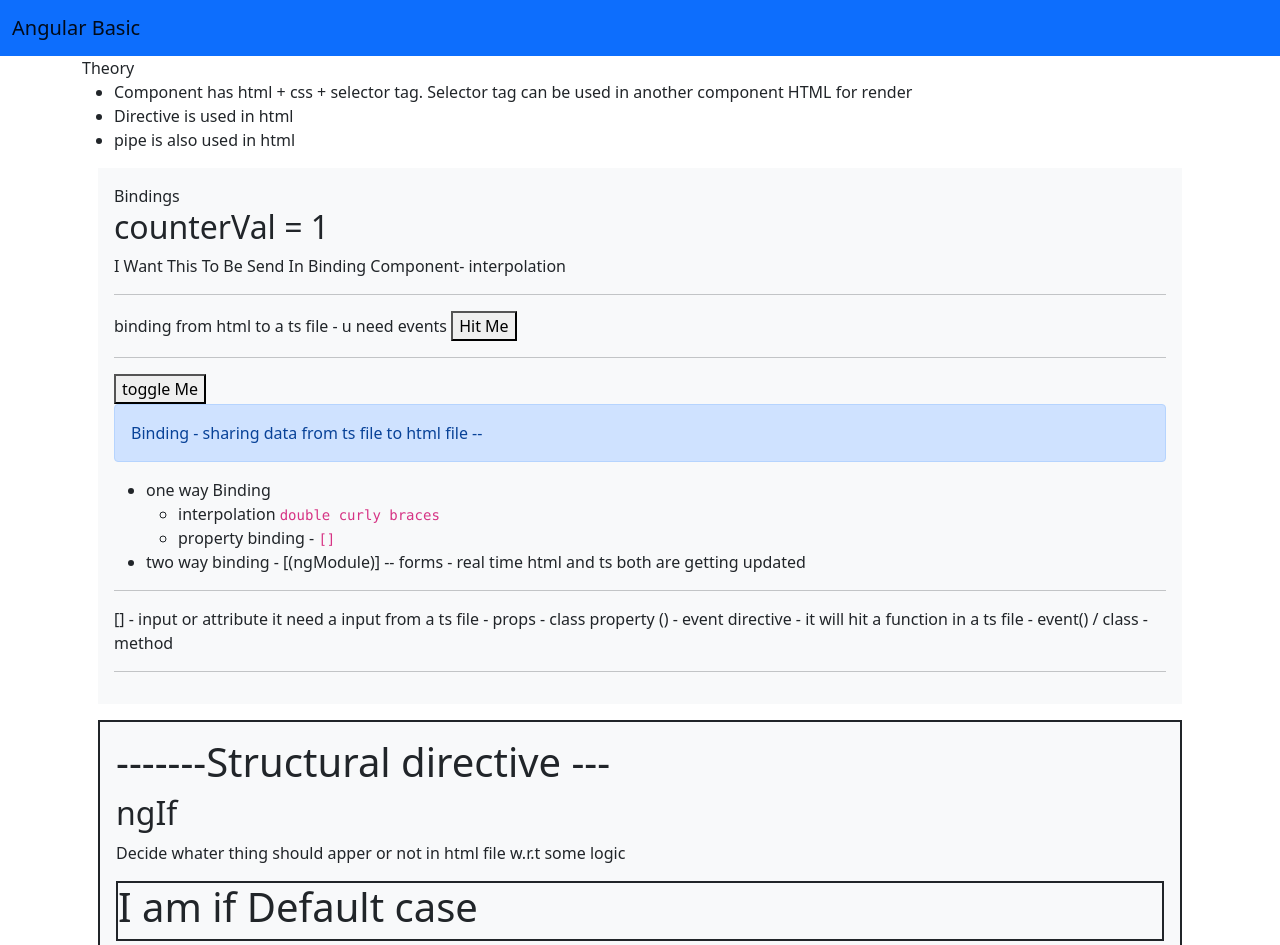
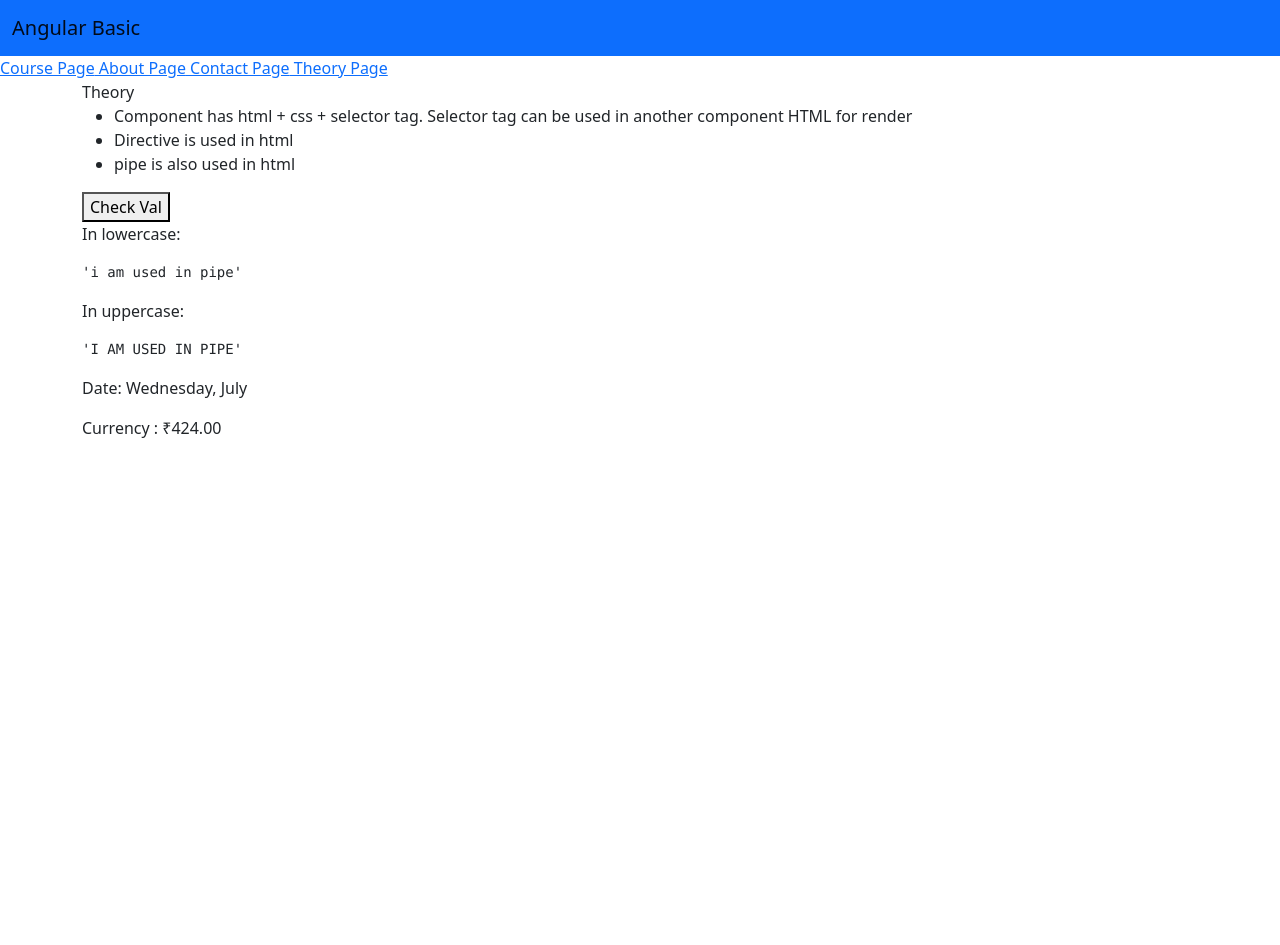
Before and after one commit to lblower/angular-basics, an Angular app: page /theory in a window 1280 px wide. Shown: the top 945 px of the page. After the commit the page ends 800 px from the top, so only its background shows below. Built offline with nearby package versions, Linux system fonts and the light colour scheme.

Commit message:
Angular Routing

```diff
--- a/src/app/app.component.html
+++ b/src/app/app.component.html
@@ -1,129 +1,13 @@
 <app-header></app-header>
 
+<nav>
+  <a routerLink="/course"> Course Page</a>
+  <a routerLink="/about"> About Page</a>
+  <a routerLink="/contact"> Contact Page</a>
+  <a routerLink="/theory"> Theory Page</a>
+</nav>
+<div class="container">
 
-<div class="container">
-<app-theory></app-theory>
-<!-- Sharing /communicating b/w parent and child component -->
-  <app-binding-code [printValueFromApp]="printMe" [counterVal]="counter" (eventHitInParent)="eventHit()" ></app-binding-code>
-  <!-- i want printMe value should come from parent -->
+  <router-outlet></router-outlet>
 
-  <!-- this is binding is  child because it's inside app.component
-  Parent right now is app.component and child is binding component
-
-  -->
-
-
-  <section class="m-3 p-3 bg-light">
-    <h1>-------Structural directive ---</h1>
-    <div class="conatiner">
-      <h2>ngIf</h2>
-      <p>
-        Decide whater thing should apper or not in html file w.r.t some logic
-      </p>
-      <div *ngIf="showHide">
-        <h1>I am a heading visible to u</h1>
-      </div>
-
-      <section class="alert alert-primary" *ngIf="caseKey === 1">
-        <h1>Sign In</h1>
-      </section>
-      <section *ngIf="caseKey === 2">
-        <h1>Log Out</h1>
-      </section>
-      <section *ngIf="caseKey != 1 && caseKey != 2">
-        <h1>I am if Default case</h1>
-      </section>
-    </div>
-
-    <div class="conatiner">
-      <h2>ngSwitch</h2>
-
-      <span [ngSwitch]="caseKey">
-        <section class="alert alert-primary" *ngSwitchCase="1">
-          <h1>I am Switch case one</h1>
-        </section>
-        <section *ngSwitchCase="2">
-          <h1>I am Switch case two</h1>
-        </section>
-        <section *ngSwitchDefault>
-          <h1>I am Switch Default case</h1>
-        </section>
-      </span>
-    </div>
-    <div class="conatiner">
-      <h2>ngFor</h2>
-      <ul>
-        <li *ngFor="let item of arrVal">
-            {{item}}
-        </li>
-      </ul>
-
-      <div *ngIf="printUserData && printUserData.length">
-
-          I have this much elements - {{printUserData}}
-
-
-
-          <div *ngFor="let userData of printUserDat" >
-              hello <b> {{userData['name']}}  </b>static data
-              <div>
-                {{userData['picture']}}
-
-                <!-- <img src="{{userData['picture']}}" alt="image" />  one way -->
-
-                <img [src]="userData['picture']" alt="image" />
-                  [] - inside html tag before closing
-                 double curly brece inside html tag
-              </div>
-          </div>
-
-          <div *ngFor='let itemValue of  ["asda","Hello","example"]'>
-              {{itemValue}}
-          </div>
-      </div>
-
-    </div>
-    <hr />
-    <section class="theory">
-      -------Strutural --- -- playing with dom - hide/show elements
-      *ngIf="expression" *<span [ngSwitch]="">
-        <p *ngSwitchCase="true"></p>
-        <p *ngSwitchCase="false"></p>
-        <p *ngSwitchDefault></p>
-      </span>
-
-      *ngFor="let item of items" ------------------------------- Attribute
-      Diretive ngStlye ngclass -- it's play with a html tag attributes
-      -----------
-    </section>
-  </section>
-
-  <section class="bg-light" >
-      <!-- <h1 style="border:3px solid dotted; color:red">Attribute Directive</h1> -->
-    <button (click)="toogleColor()">ColorChnge</button>
-      <h1 class="alert" [ngClass]="{'alert-danger newclass redclass': redClass , 'alert-primary': !redClass }"  >Attribute Directive</h1>
-
-      alert-primary / alert-danger
-      -ngClass - ngStyle - helps u to attach a class / style Dynamically
-
-    <img src="https://picsum.photos/200/300" alt="image" class="figure" id="dummyimage"  />
-    <hr/>
-    <input type="text" name="search"  class="alert alert-danger" placeholder="Type something"/>
-  </section>
-
-  <section class="p-3 m-auto">
-  <div class="container" [ngClass]="{ 'bg-light': true }">
-    <header>Component</header>
-
-    <app-courses></app-courses>
-    <hr />
-    <!-- small small component to make a bug html file-->
-    <app-contact-us></app-contact-us>
-    <!-- custom selector -->
-    <hr />
-    <app-faq></app-faq>
-    <hr />
-    <app-about-us></app-about-us>
   </div>
-</section>
-</div>
--- a/src/app/app.component.ts
+++ b/src/app/app.component.ts
@@ -21,8 +21,8 @@
 
 
   showHide = false;
-  arrVal = [1,2,3,4,5,67,23,235];
-  caseKey = 2224; // switch case
+  shareArrWithDumb = [1,2,3,4,5,67,23,235];
+  caseKeyForDUmb = 2224; // switch case
 
   printUserData = userData; // print this in html only if it's is a array ( or object)
 
@@ -100,4 +100,8 @@
 
 
   }
+
+  dataFromDumb($event){
+    console.log('Event data from Child',$event);
+  }
 }
--- a/src/app/app.module.ts
+++ b/src/app/app.module.ts
@@ -1,5 +1,7 @@
 import { BrowserModule } from '@angular/platform-browser';
 import { NgModule } from '@angular/core';
+import { RouterModule } from '@angular/router';
+
 
 import { AppComponent } from './app.component';
 import { NgbModule } from '@ng-bootstrap/ng-bootstrap';
@@ -11,6 +13,7 @@
 import { BindingCodeComponent } from './binding-code/binding-code.component';
 import { HeaderComponent } from './header/header.component';
 import { TheoryComponent } from './theory/theory.component';
+import { DirectiveDumbCompComponent } from './directive-dumb-comp/directive-dumb-comp.component';
 
 // this is a config file - @ngodule represnt configuration or linking of components
 
@@ -24,11 +27,19 @@
     CourseComp,
     BindingCodeComponent,
     HeaderComponent,
-    TheoryComponent
+    TheoryComponent,
+    DirectiveDumbCompComponent,
   ],
   imports: [
     BrowserModule,
-    NgbModule
+    NgbModule,
+    RouterModule.forRoot([
+      {path:'course', component: CourseComp},
+      {path:'about', component: AboutUsComponent},
+      {path:'contact', component: ContactUsComponent},
+      {path:'theory', component: TheoryComponent},
+
+    ]) // 1st step define routes
   ],
   providers: [],
   bootstrap: [AppComponent]
--- a/src/app/binding-code/binding-code.component.html
+++ b/src/app/binding-code/binding-code.component.html
@@ -1,3 +1,4 @@
+<app-theory></app-theory>
 <section class="binding m-3 p-3 bg-light">
   <header>Bindings</header>
   <h2>
--- /dev/null
+++ b/src/app/directive-dumb-comp/directive-dumb-comp.component.html
@@ -0,0 +1,85 @@
+<section class="m-3 p-3 bg-light">
+<button (click)="sendData()"> Send Data to Parent </button>
+  <h1>-------Structural directive ---</h1>
+  <div class="conatiner">
+    <h2>ngIf</h2>
+    <p>
+      Decide whater thing should apper or not in html file w.r.t some logic
+    </p>
+    <div *ngIf="showHide">
+      <h1>I am a heading visible to u</h1>
+    </div>
+
+    <section class="alert alert-primary" *ngIf="caseKey === 1">
+      <h1>Sign In</h1>
+    </section>
+    <section *ngIf="caseKey === 2">
+      <h1>Log Out</h1>
+    </section>
+    <section *ngIf="caseKey != 1 && caseKey != 2">
+      <h1>I am if Default case</h1>
+    </section>
+  </div>
+
+  <div class="conatiner">
+    <h2>ngSwitch</h2>
+
+    <span [ngSwitch]="caseKey">
+      <section class="alert alert-primary" *ngSwitchCase="1">
+        <h1>I am Switch case one</h1>
+      </section>
+      <section *ngSwitchCase="2">
+        <h1>I am Switch case two</h1>
+      </section>
+      <section *ngSwitchDefault>
+        <h1>I am Switch Default case</h1>
+      </section>
+    </span>
+  </div>
+  <div class="conatiner">
+    <h2>ngFor</h2>
+    <ul>
+      <li *ngFor="let item of arrVal">
+          {{item}}
+      </li>
+    </ul>
+
+    <div *ngIf="printUserData && printUserData.length">
+
+        I have this much elements - {{printUserData}}
+
+
+
+        <div *ngFor="let userData of printUserDat" >
+            hello <b> {{userData['name']}}  </b>static data
+            <div>
+              {{userData['picture']}}
+
+              <!-- <img src="{{userData['picture']}}" alt="image" />  one way -->
+
+              <img [src]="userData['picture']" alt="image" />
+                [] - inside html tag before closing
+               double curly brece inside html tag
+            </div>
+        </div>
+
+        <div *ngFor='let itemValue of  ["asda","Hello","example"]'>
+            {{itemValue}}
+        </div>
+    </div>
+
+  </div>
+  <hr />
+  <section class="theory">
+    -------Strutural --- -- playing with dom - hide/show elements
+    *ngIf="expression" *<span [ngSwitch]="">
+      <p *ngSwitchCase="true"></p>
+      <p *ngSwitchCase="false"></p>
+      <p *ngSwitchDefault></p>
+    </span>
+
+    *ngFor="let item of items" ------------------------------- Attribute
+    Diretive ngStlye ngclass -- it's play with a html tag attributes
+    -----------
+  </section>
+</section>
--- /dev/null
+++ b/src/app/directive-dumb-comp/directive-dumb-comp.component.ts
@@ -0,0 +1,28 @@
+import { Component, OnInit, Input, Output, EventEmitter } from '@angular/core';
+
+@Component({
+  selector: 'app-directive-dumb-comp',
+  templateUrl: './directive-dumb-comp.component.html',
+  styleUrls: ['./directive-dumb-comp.component.css']
+})
+export class DirectiveDumbCompComponent implements OnInit {
+  showHide;
+  caseKey;
+  @Input() arrVal =[1,2,5,'default']; // input represent - can receive value from parent
+  @Input() printUserData = [];
+
+  @Output() sendDataToParent: EventEmitter<any>  = new EventEmitter();
+
+  constructor() { }
+
+  ngOnInit(): void {
+  }
+
+  sendData(){
+    // custom logic
+    this.sendDataToParent.emit([1,2,3,4,5,6]);
+  }
+
+
+
+}
--- a/src/app/theory/theory.component.html
+++ b/src/app/theory/theory.component.html
@@ -1,8 +1,20 @@
 <div class="theory">
-  <header>Theory</header>
+  <header>{{'theory' | titlecase}}</header>
   <ul>
     <li>Component has html + css + selector tag. Selector tag can be used in another component HTML for render</li>
     <li>Directive is used in html</li>
     <li>pipe is also used in html</li>
   </ul>
 </div>
+<button (click)="checkVale()">Check Val</button>
+<p>In lowercase: <pre>'{{value | lowercase}}'</pre>
+  <p>In uppercase: <pre>'{{value | uppercase}}'</pre>
+
+    <p>
+      Date: {{todaysDate | date : 'EEEE, MMMM'}}
+    </p>
+
+    <p>
+      Currency :
+      {{"424" | currency:'INR'}}
+    </p>
--- a/src/app/theory/theory.component.ts
+++ b/src/app/theory/theory.component.ts
@@ -7,9 +7,21 @@
 })
 export class TheoryComponent implements OnInit {
 // dumb or presentational component
-  constructor() { }
+
+value = "I Am used in Pipe";
+
+todaysDate = new Date();
+
+constructor() {
+  console.log(this.todaysDate);
+
+}
 
   ngOnInit(): void {
   }
 
+  checkVale(){
+    console.log(this.value);
+  }
+
 }
```
Also changed, not shown: src/app/app.backup.html (added, +39 -0 lines), src/app/directive-dumb-comp/directive-dumb-comp.component.css (added), 2 other files (tests, documents, lock files or other folders).
